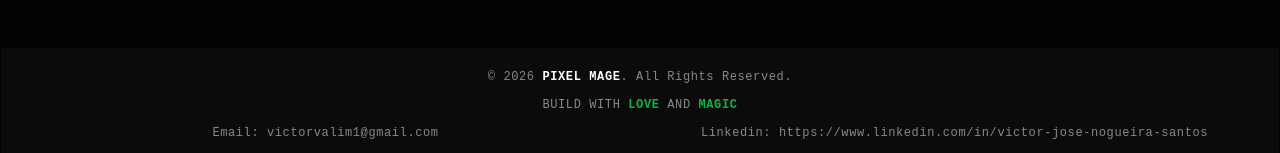
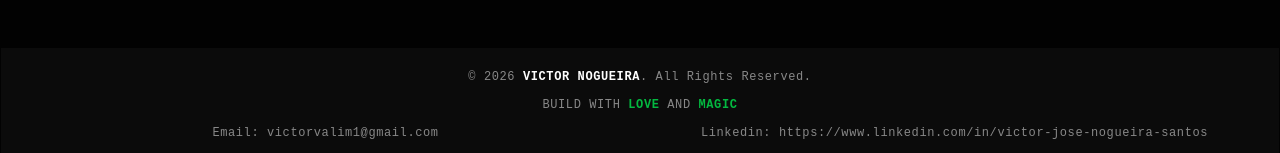
Before and after one commit to VictorJoseNogueira/last-portifolio, a React (Vite) app: page / in a window 1280 px wide. Shown: the part 3657-3810 px from the top of the page. Built offline with nearby package versions, Linux system fonts and the light colour scheme; a web font is replaced by a local one.

Commit message:
Update footerComponent.tsx

```diff
--- a/src/components/layout/footerComponent.tsx
+++ b/src/components/layout/footerComponent.tsx
@@ -5,7 +5,7 @@ function FooterComponent() {
     <div className="footer">
         <div className="footer-container">
                 <span className="copyright">
-                    &copy; 2026 <strong>PIXEL MAGE</strong>. All Rights Reserved.
+                    &copy; 2026 <strong>VICTOR NOGUEIRA</strong>. All Rights Reserved.
                 </span>
                 <span className="tagline">
                     <span>
```
